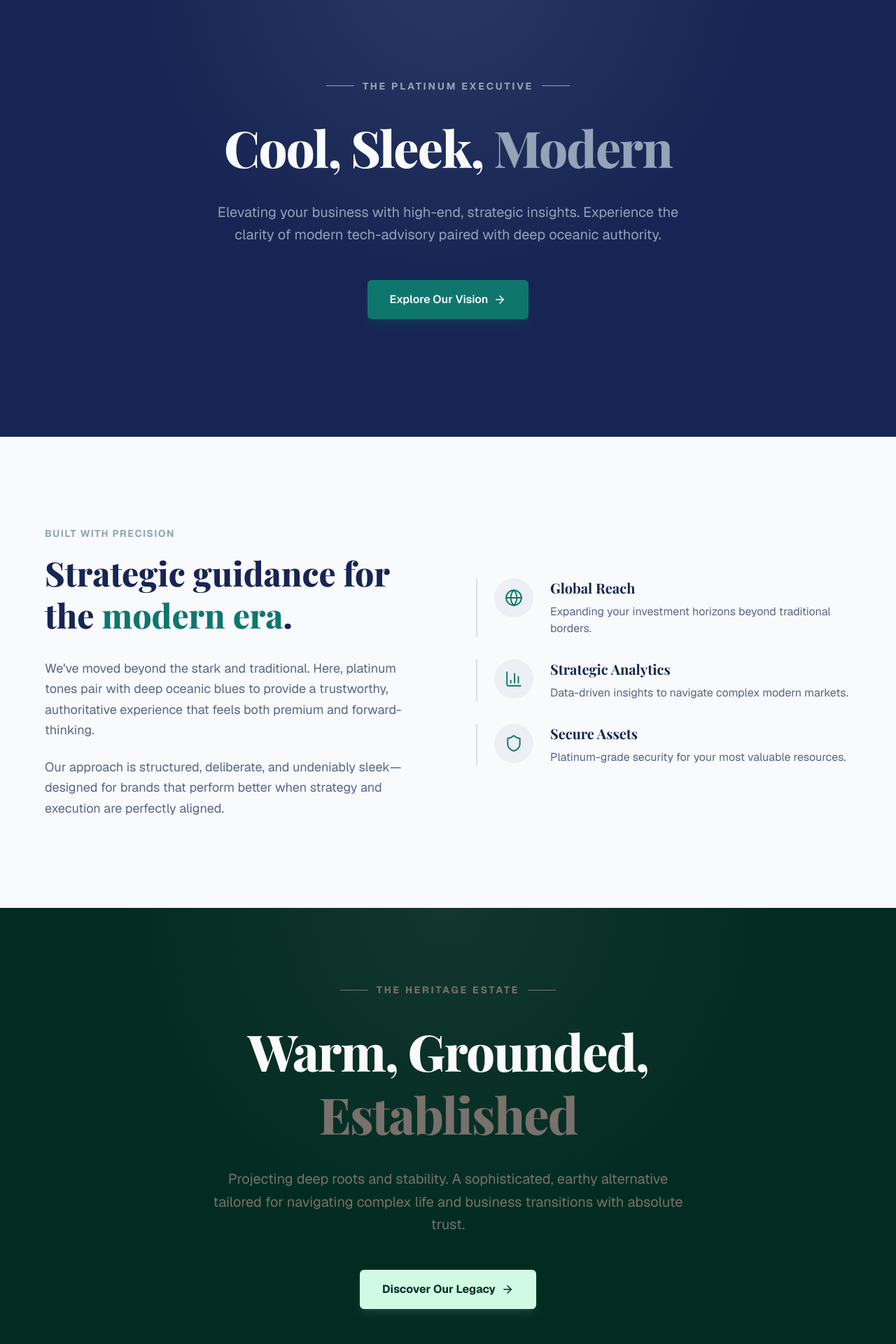
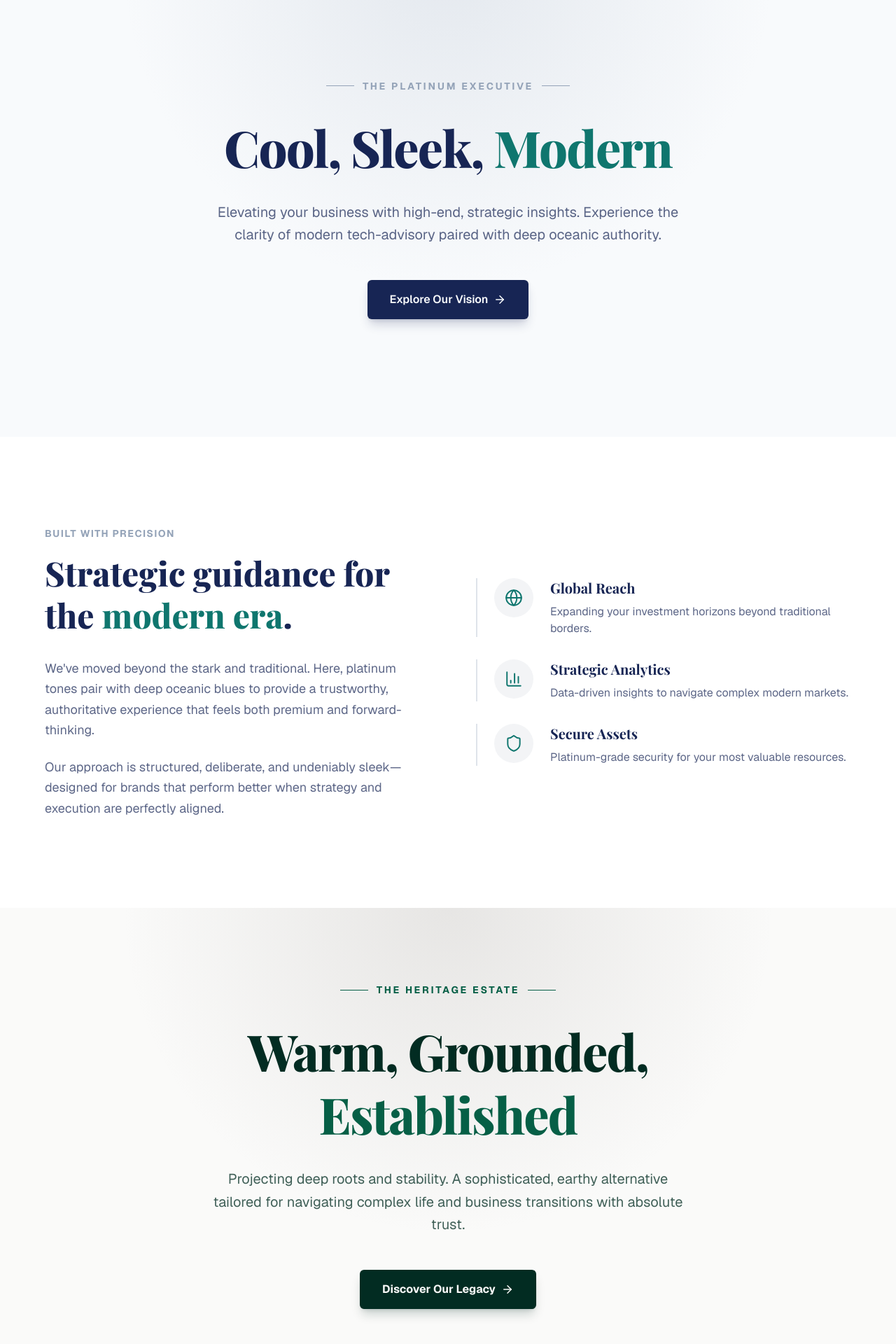
Before and after one commit to yinjiaw2/Siddeley-Group, a Next.js app: page / in a window 1280 px wide. Shown: the part 856-2776 px from the top of the page at 70% size. Built offline with nearby package versions, Linux system fonts and the light colour scheme; no server answers; a web font is replaced by a local one.

Commit message:
use light color

```diff
--- a/src/components/home/TestHeroSectionPattern1.tsx
+++ b/src/components/home/TestHeroSectionPattern1.tsx
@@ -27,9 +27,9 @@ export default function TestHeroSectionPattern1() {
       {/* =========================================
           HERO SECTION
           ========================================= */}
-      {/* Background: Midnight Blue (#172554) */}
-      <section className="relative flex min-h-[85vh] w-full flex-col items-center justify-center overflow-hidden bg-[#172554] px-6 py-24 text-center md:px-10 lg:px-16">
-        <div className="absolute inset-0 bg-[radial-gradient(circle_at_top,rgba(148,163,184,0.15),transparent_50%)]" />
+      {/* Background: Crisp Pearl (#F8FAFC) */}
+      <section className="relative flex min-h-[85vh] w-full flex-col items-center justify-center overflow-hidden bg-[#F8FAFC] px-6 py-24 text-center md:px-10 lg:px-16">
+        <div className="absolute inset-0 bg-[radial-gradient(circle_at_top,rgba(148,163,184,0.2),transparent_50%)]" />
 
         <div className="relative z-10 max-w-4xl">
           <div className="mb-8 flex items-center justify-center gap-3 text-sm font-bold uppercase tracking-[0.2em] text-[#94A3B8]">
@@ -38,22 +38,22 @@ export default function TestHeroSectionPattern1() {
             <span className="h-px w-10 bg-[#94A3B8]"></span>
           </div>
 
-          {/* Text: Crisp Pearl (#F8FAFC) & Platinum (#94A3B8) */}
-          <h1 className="text-5xl font-extrabold leading-tight tracking-tight text-[#F8FAFC] md:text-6xl lg:text-7xl">
-            Cool, Sleek, <span className="text-[#94A3B8]">Modern</span>
+          {/* Text: Midnight Blue (#172554) & Muted Teal (#0F766E) */}
+          <h1 className="text-5xl font-extrabold leading-tight tracking-tight text-[#172554] md:text-6xl lg:text-7xl">
+            Cool, Sleek, <span className="text-[#0F766E]">Modern</span>
           </h1>
 
-          <p className="mx-auto mt-8 max-w-2xl text-lg text-[#94A3B8] md:text-xl leading-relaxed">
+          <p className="mx-auto mt-8 max-w-2xl text-lg text-[#172554]/70 md:text-xl leading-relaxed">
             Elevating your business with high-end, strategic insights.
             Experience the clarity of modern tech-advisory paired with deep
             oceanic authority.
           </p>
 
           <div className="mt-12 flex justify-center">
-            {/* Button: Muted Teal (#0F766E) */}
+            {/* Button: Midnight Blue (#172554) */}
             <Link
               href="#intro"
-              className="inline-flex items-center gap-2 rounded-sm bg-[#0F766E] px-8 py-4 text-base font-semibold text-[#F8FAFC] transition-all hover:bg-[#0F766E]/80 hover:translate-y-[-2px] shadow-lg shadow-[#0F766E]/20"
+              className="inline-flex items-center gap-2 rounded-sm bg-[#172554] px-8 py-4 text-base font-semibold text-[#F8FAFC] transition-all hover:bg-[#172554]/90 hover:translate-y-[-2px] shadow-lg shadow-[#172554]/20"
             >
               Explore Our Vision <ArrowRight size={18} />
             </Link>
@@ -64,8 +64,8 @@ export default function TestHeroSectionPattern1() {
       {/* =========================================
           INTRO SECTION
           ========================================= */}
-      {/* Background: Crisp Pearl (#F8FAFC) */}
-      <section id="intro" className="w-full bg-[#F8FAFC] py-24 md:py-32">
+      {/* Background: White (#FFFFFF) */}
+      <section id="intro" className="w-full bg-[#FFFFFF] py-24 md:py-32">
         <div className="mx-auto max-w-7xl px-6 md:px-10 lg:px-16">
           <div className="grid gap-16 lg:grid-cols-2 lg:gap-20 items-center">
             <div className="flex flex-col justify-center">
--- a/src/components/home/TestHeroSectionPattern2.tsx
+++ b/src/components/home/TestHeroSectionPattern2.tsx
@@ -27,33 +27,33 @@ export default function TestHeroSectionPattern2() {
       {/* =========================================
           HERO SECTION
           ========================================= */}
-      {/* Background: Deep Pine / Forest (#022C22) */}
-      <section className="relative flex min-h-[85vh] w-full flex-col items-center justify-center overflow-hidden bg-[#022C22] px-6 py-24 text-center md:px-10 lg:px-16">
+      {/* Background: Warm Alabaster (#FAFAF9) */}
+      <section className="relative flex min-h-[85vh] w-full flex-col items-center justify-center overflow-hidden bg-[#FAFAF9] px-6 py-24 text-center md:px-10 lg:px-16">
         <div className="absolute inset-0 bg-[radial-gradient(circle_at_top,rgba(120,113,108,0.15),transparent_50%)]" />
 
         <div className="relative z-10 max-w-4xl">
-          <div className="mb-8 flex items-center justify-center gap-3 text-sm font-bold uppercase tracking-[0.2em] text-[#78716C]">
-            <span className="h-px w-10 bg-[#78716C]"></span>
+          <div className="mb-8 flex items-center justify-center gap-3 text-sm font-bold uppercase tracking-[0.2em] text-[#065f46]">
+            <span className="h-px w-10 bg-[#065f46]"></span>
             The Heritage Estate
-            <span className="h-px w-10 bg-[#78716C]"></span>
+            <span className="h-px w-10 bg-[#065f46]"></span>
           </div>
 
-          {/* Text: Warm Alabaster (#FAFAF9) & Polished Bronze (#78716C) */}
-          <h1 className="text-5xl font-extrabold leading-tight tracking-tight text-[#FAFAF9] md:text-6xl lg:text-7xl">
-            Warm, Grounded, <span className="text-[#78716C]">Established</span>
+          {/* Text: Deep Pine (#022C22) & Dark Green Accent (#065f46) */}
+          <h1 className="text-5xl font-extrabold leading-tight tracking-tight text-[#022C22] md:text-6xl lg:text-7xl">
+            Warm, Grounded, <span className="text-[#065f46]">Established</span>
           </h1>
 
-          <p className="mx-auto mt-8 max-w-2xl text-lg text-[#78716C] md:text-xl leading-relaxed">
+          <p className="mx-auto mt-8 max-w-2xl text-lg text-[#022C22]/75 md:text-xl leading-relaxed">
             Projecting deep roots and stability. A sophisticated, earthy
             alternative tailored for navigating complex life and business
             transitions with absolute trust.
           </p>
 
           <div className="mt-12 flex justify-center">
-            {/* Button: Soft Sage (#D1FAE5) text Deep Pine (#022C22) */}
+            {/* Button: Deep Pine (#022C22) text Warm Alabaster (#FAFAF9) */}
             <Link
               href="#intro-heritage"
-              className="inline-flex items-center gap-2 rounded-sm bg-[#D1FAE5] px-8 py-4 text-base font-bold text-[#022C22] transition-all hover:bg-[#D1FAE5]/80 hover:translate-y-[-2px] shadow-lg shadow-[#D1FAE5]/10"
+              className="inline-flex items-center gap-2 rounded-sm bg-[#022C22] px-8 py-4 text-base font-bold text-[#FAFAF9] transition-all hover:bg-[#022C22]/85 hover:translate-y-[-2px] shadow-lg shadow-[#022C22]/20"
             >
               Discover Our Legacy <ArrowRight size={18} />
             </Link>
@@ -64,23 +64,23 @@ export default function TestHeroSectionPattern2() {
       {/* =========================================
           INTRO SECTION
           ========================================= */}
-      {/* Background: Warm Alabaster (#FAFAF9) */}
+      {/* Background: Pure White (#FFFFFF) */}
       <section
         id="intro-heritage"
-        className="w-full bg-[#FAFAF9] py-24 md:py-32"
+        className="w-full bg-[#FFFFFF] py-24 md:py-32"
       >
         <div className="mx-auto max-w-7xl px-6 md:px-10 lg:px-16">
           <div className="grid gap-16 lg:grid-cols-2 lg:gap-20 items-center">
             <div className="flex flex-col justify-center">
-              {/* Text: Polished Bronze (#78716C) */}
-              <div className="mb-4 text-sm font-bold uppercase tracking-widest text-[#78716C]">
+              {/* Text: Dark Green Accent (#065f46) */}
+              <div className="mb-4 text-sm font-bold uppercase tracking-widest text-[#065f46]">
                 Built on trust
               </div>
 
-              {/* Text: Deep Pine (#022C22) & Polished Bronze (#78716C) */}
+              {/* Text: Deep Pine (#022C22) & Dark Green Accent (#065f46) */}
               <h2 className="text-4xl font-extrabold leading-tight text-[#022C22] md:text-5xl">
                 Stability for the{" "}
-                <span className="text-[#78716C]">long term</span>.
+                <span className="text-[#065f46]">long term</span>.
               </h2>
 
               <div className="mt-8 space-y-6 text-lg text-[#022C22]/75 leading-relaxed">
@@ -101,7 +101,7 @@ export default function TestHeroSectionPattern2() {
               {features.map((feature, idx) => (
                 <div
                   key={idx}
-                  className="group flex gap-6 border-l-2 border-[#78716C]/30 pl-6 transition-all duration-300 hover:border-[#022C22]"
+                  className="group flex gap-6 border-l-2 border-[#065f46]/30 pl-6 transition-all duration-300 hover:border-[#022C22]"
                 >
                   {/* Icon Background: Soft Sage (#D1FAE5), Text: Deep Pine (#022C22) */}
                   <div className="flex h-14 w-14 shrink-0 items-center justify-center rounded-full bg-[#D1FAE5] text-[#022C22] transition-colors duration-300 group-hover:bg-[#022C22] group-hover:text-[#FAFAF9]">
--- a/src/components/home/TestHeroSectionPattern3.tsx
+++ b/src/components/home/TestHeroSectionPattern3.tsx
@@ -27,24 +27,24 @@ export default function TestHeroSectionPattern3() {
       {/* =========================================
           HERO SECTION
           ========================================= */}
-      {/* Background: Rich Charcoal / Deep Slate (#1E293B) */}
-      <section className="relative flex min-h-[85vh] w-full flex-col items-center justify-center overflow-hidden bg-[#1E293B] px-6 py-24 text-center md:px-10 lg:px-16">
-        <div className="absolute inset-0 bg-[radial-gradient(circle_at_top,rgba(241,245,249,0.08),transparent_50%)]" />
+      {/* Background: Ghost Gray (#F1F5F9) */}
+      <section className="relative flex min-h-[85vh] w-full flex-col items-center justify-center overflow-hidden bg-[#F1F5F9] px-6 py-24 text-center md:px-10 lg:px-16">
+        <div className="absolute inset-0 bg-[radial-gradient(circle_at_top,rgba(30,41,59,0.05),transparent_50%)]" />
 
         <div className="relative z-10 max-w-4xl">
-          <div className="mb-8 flex items-center justify-center gap-3 text-sm font-bold uppercase tracking-[0.2em] text-[#F1F5F9]">
-            <span className="h-px w-10 bg-[#F1F5F9]/50"></span>
+          <div className="mb-8 flex items-center justify-center gap-3 text-sm font-bold uppercase tracking-[0.2em] text-[#1D4ED8]">
+            <span className="h-px w-10 bg-[#1D4ED8]/50"></span>
             The Monochromatic Slate
-            <span className="h-px w-10 bg-[#F1F5F9]/50"></span>
+            <span className="h-px w-10 bg-[#1D4ED8]/50"></span>
           </div>
 
-          {/* Text: Pure White (#FFFFFF) & Steel Blue (#1D4ED8) */}
-          <h1 className="text-5xl font-extrabold leading-tight tracking-tight text-[#FFFFFF] md:text-6xl lg:text-7xl">
+          {/* Text: Rich Charcoal (#1E293B) & Steel Blue (#1D4ED8) */}
+          <h1 className="text-5xl font-extrabold leading-tight tracking-tight text-[#1E293B] md:text-6xl lg:text-7xl">
             Ultra-Minimalist,{" "}
             <span className="text-[#1D4ED8]">Tech-Forward</span>
           </h1>
 
-          <p className="mx-auto mt-8 max-w-2xl text-lg text-[#F1F5F9] md:text-xl leading-relaxed opacity-90">
+          <p className="mx-auto mt-8 max-w-2xl text-lg text-[#1E293B]/80 md:text-xl leading-relaxed">
             A purely greyscale-to-blue approach. Letting the structure of our
             frameworks and high-quality deliverables do all the talking.
           </p>
```
